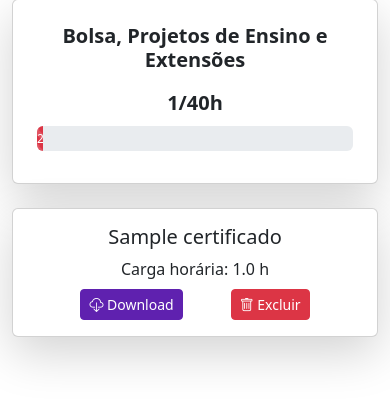
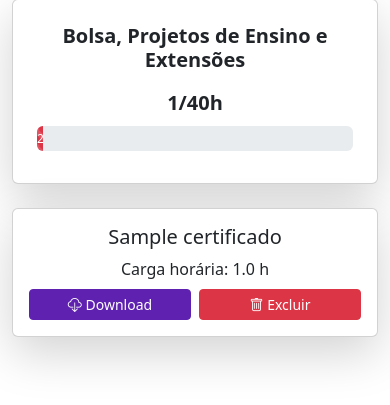
Before and after one commit to ArthurWillers/ChronoCert, a PHP site: page /pages/category.php?category=Bolsa_Projetos_de_Ensino_e_Extensoes in a window 390 px wide. Shown: the part 86-491 px from the top of the page. Run offline with PHP 8.4, Linux system fonts and the light colour scheme; the visitor is signed in with stand-in values (Sample User, id 1); tables that the repository leaves empty hold one stand-in row (values such as "Sample post"); data that the repository does not hold is empty.

Commit message:
Refactor button layout in category page for improved responsiveness

```diff
--- a/pages/category.php
+++ b/pages/category.php
@@ -194,16 +194,20 @@ $user_email = $_SESSION['user_email'];
                 <div class='card-body text-center'>
                   <h5 class='card-title text-truncate' title='$display_name'>$display_name</h5>
                   <p class='card-text mb-2'>Carga horária: $hours h</p>
-                  <div class='d-flex justify-content-center gap-5'>
-                    <a href='../actions/download_certificate.php?filename=$file_name' class='btn btn-sm btn-primary'>
+                  <div class='row g-2'>
+                    <div class='col-6'>
+                      <a href='../actions/download_certificate.php?filename=$file_name' class='btn btn-sm btn-primary w-100'>
                         <i class='bi bi-cloud-download'></i> Download
                       </a>
-                    <button class='btn btn-sm btn-danger' data-bs-toggle='modal'
+                    </div>
+                    <div class='col-6'>
+                      <button class='btn btn-sm btn-danger w-100' data-bs-toggle='modal'
                               data-bs-target='#deleteModal'
                               data-file='$file_name'
                               data-name='$display_name'>
                         <i class='bi bi-trash'></i> Excluir
                       </button>
+                    </div>
                   </div>
                 </div>
               </div>
```
Lines whose indentation alone changed are shown as unchanged.
